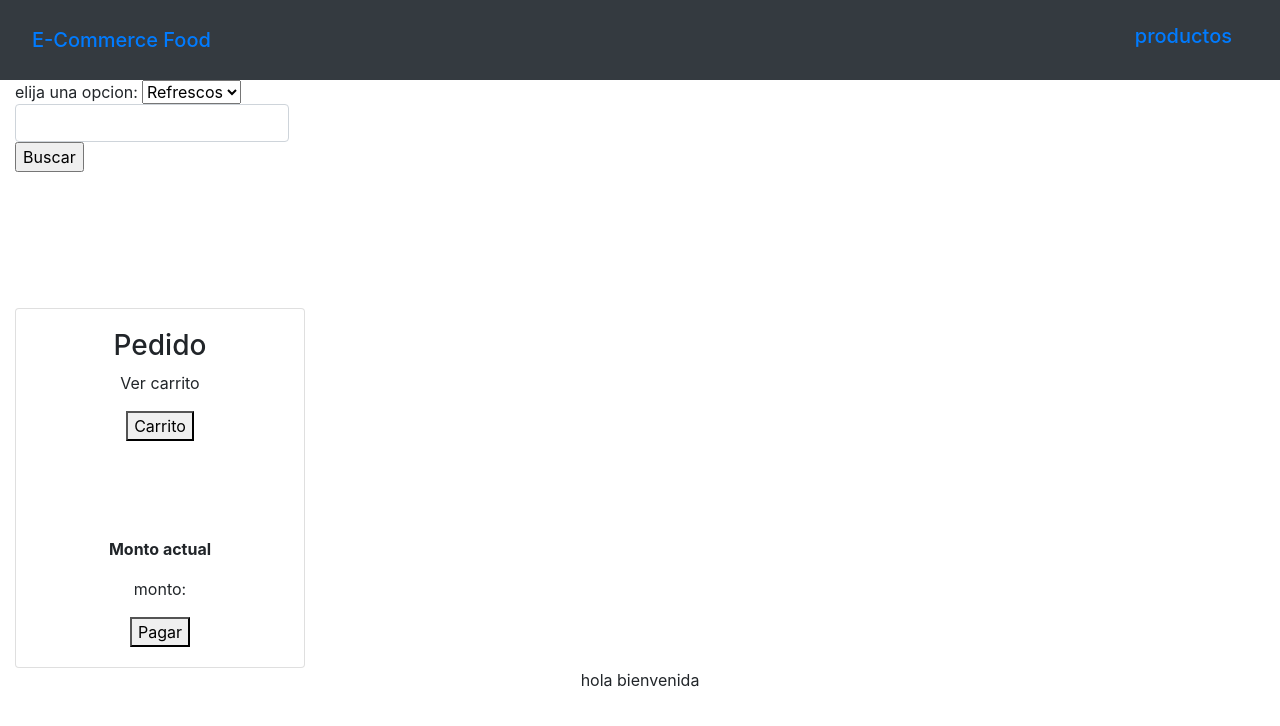
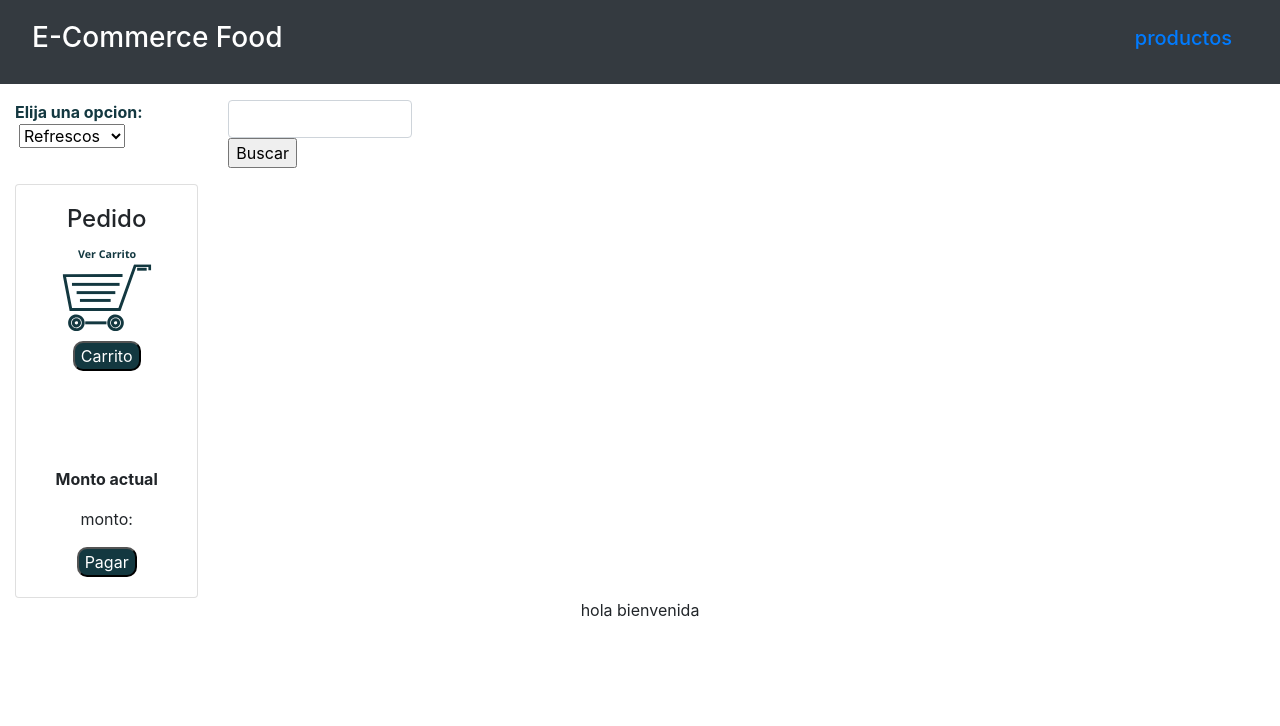
Before and after one commit to SebasRios34/E-Food, a React (Create React App) app in the folder e-food/: page / in a window 1280 px wide. Shown: the top 726 px of the page. Built offline with nearby package versions, Linux system fonts and the light colour scheme.

Commit message:
FrontEnd

```diff
--- a/e-food/src/App.css
+++ b/e-food/src/App.css
@@ -1,6 +1,7 @@
 .App {
   text-align: center;
-}
+  }
+
 
 .App-logo {
   height: 40vmin;
@@ -43,3 +44,14 @@
   padding-top: 10%;
   position: relative;
 }
+
+.h3{
+  color: #ffffff;
+}
+
+
+
+.opt, .h4{
+  color: #133840;
+  font-weight: bold;
+}
--- a/e-food/src/Components/Bienvenida.js
+++ b/e-food/src/Components/Bienvenida.js
@@ -5,6 +5,7 @@ import React, { Component} from 'react';
 class Bienvenida extends Component {
     render (){
         return(
+
             <div>hola bienvenida</div>
 
         )
--- a/e-food/src/Components/Buscador.js
+++ b/e-food/src/Components/Buscador.js
@@ -52,22 +52,28 @@ class Buscador extends Component {
     render() {
         return (
         <form onSubmit={this.handleSubmit}>
-            <label>
-            elija una opcion:
-                <select name="dropdown" className="ml-1 mr-1" value={this.state.dropdown} onChange={this.handleChange}>
+        <div className="row">
+            <div  className="col-10 mx-auto col-md-6 my-3">
+            <label class = "opt">
+            Elija una opcion:
+                <select  name="dropdown" className="ml-1 mr-1" value={this.state.dropdown} onChange={this.handleChange}>
+                    <option >Seleccione</option>
                     <option value="combos">Combos</option>
                     <option value="refrescos">Refrescos</option>
                     <option value="postres">Postres</option>
-                    <option value="algoMas">algo mas</option>
+                    <option value="algoMas">Ensaladas</option>
+                    <option value="algoMas">Gaseosas</option>
                 </select>
-                <div >
+            </label>
+            </div>
+                <div className="col-10 mx-auto col-md-6 my-3">
                     <div className="input-group">
                         <input id="buttondropdown" name="Buscar" className="form-control" type="text" onChange={this.handleChange}></input>
                     </div>
                         <input type="submit" value="Buscar" />
-                </div>
-            </label>
+                    </div>
 
+        </div>
         </form>
         );
 
--- a/e-food/src/Components/Nav.js
+++ b/e-food/src/Components/Nav.js
@@ -8,10 +8,10 @@ export default class Nav extends Component {
         return (
             <body>
                 <div>
-                    <nav className="navbar navbar-dark bg-dark">
+                    <nav className="navbar navbar-dark bg-dark" >
                         <span className="navbar-brand mb-0 h1">
-                                <Link to='/' className="nav-link">E-Commerce Food
-                                </Link>
+                                <h3 to='/' className="nav-link">E-Commerce Food
+                                </h3>
                         </span>
                         <span className="navbar-brand lm-auto h1">
                                 <Link to='/productos' className="nav-link">productos
--- a/e-food/src/Components/Pedido.js
+++ b/e-food/src/Components/Pedido.js
@@ -4,12 +4,14 @@ import {Link} from 'react-router-dom'
 export default class Pedido extends Component {
     render() {
         return (
-            <div className="col-md-3 pedido">
+            <div className="col-md-2 pedido">
                 <div className="card card-body">
-                    <h3 className="header">Pedido</h3>
-                        <p>Ver carrito</p>
-                        <Link to="/carrito">
-                        <button>
+                    <h4 className="header">Pedido</h4>
+                    <div col-md-1 >
+                    <img src={process.env.PUBLIC_URL + '/carrito.png'} alt="carrito"/>
+                    </div>
+                        <Link   to="/carrito">
+                        <button style= {{ borderRadius: 10, backgroundColor: '#133840', color: '#ffffff'}}>
                             <i className="fas fa-cart-plus"/>
                                 Carrito</button>
                         </Link>
@@ -21,7 +23,7 @@ export default class Pedido extends Component {
                     <p><b>Monto actual</b></p>
                     <p>monto: </p>
                     <Link to="/checkout">
-                    <button>
+                    <button style= {{ borderRadius: 10, backgroundColor: '#133840', color: '#ffffff'}}>
                         Pagar
                     </button>
                     </Link>
```
Also changed, not shown: e-food/public/carrito.png (added).
